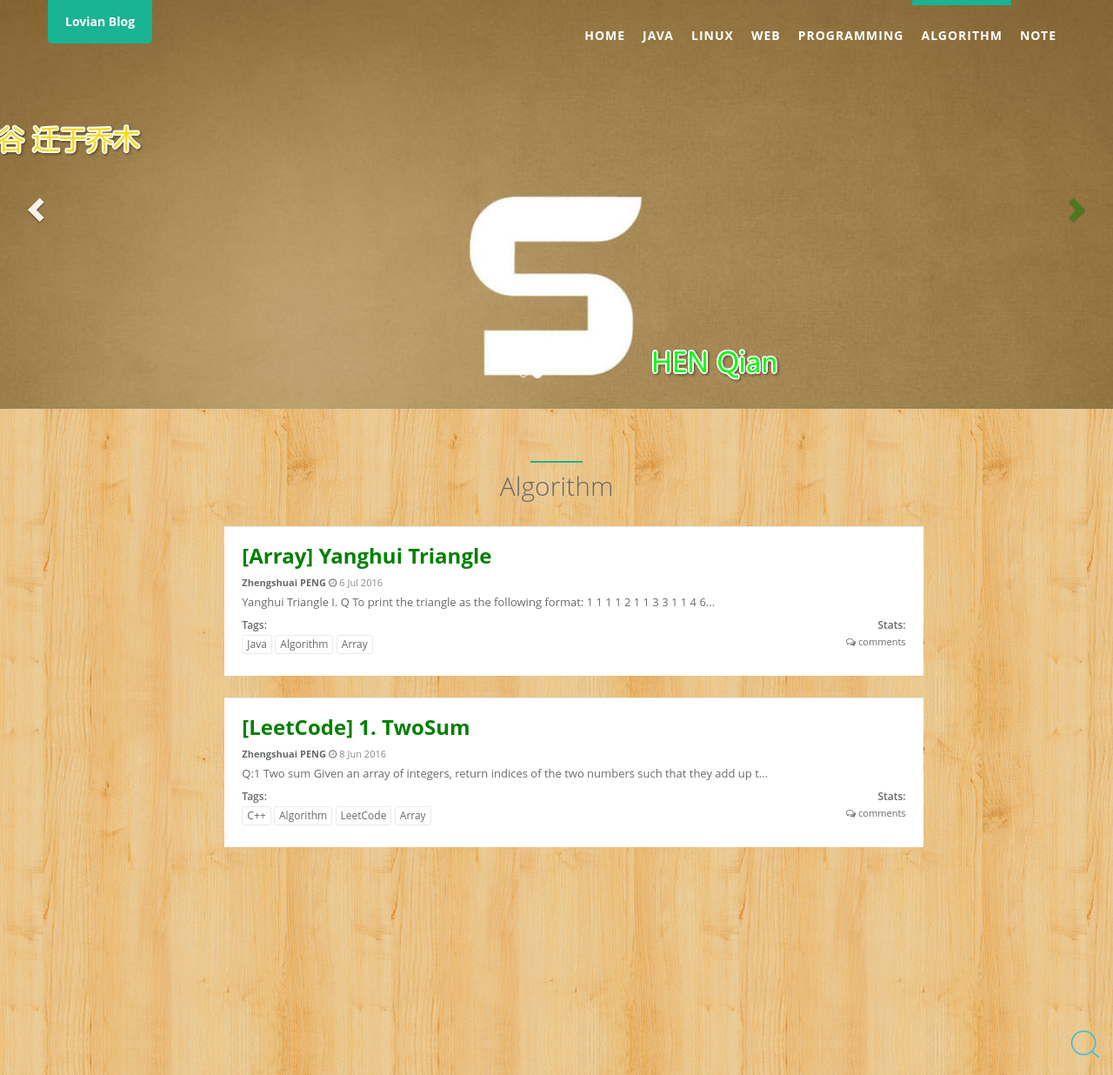
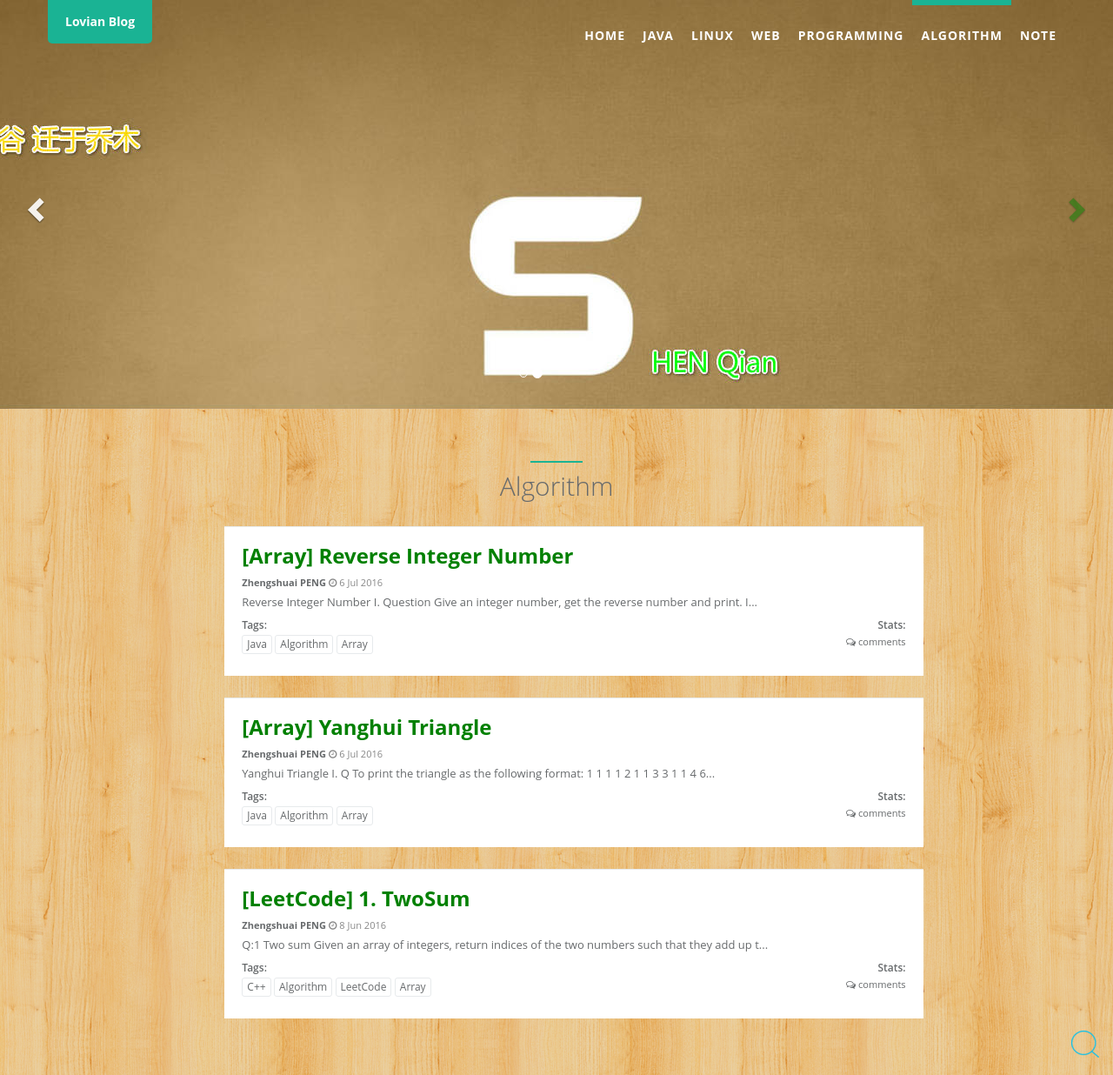
Before and after one commit to ZhengshuaiPENG/zhengshuaipeng.github.io, a Jekyll site: the page built from blog/algorithm.html, in a window 1280 px wide and 1236 px high. Shown: the whole window at 87% size. Built offline with Jekyll 4.4.1, drawn with Linux system fonts in a browser that asks for light colours; comment, search, counter and statistics services are not loaded; some of the changed lines change nothing that is shown.

Commit message:
reverse an integer

````diff
--- a/_posts/2016/07/2016-07-06-algo-Yanghui-triangle.md
+++ b/_posts/2016/07/2016-07-06-algo-Yanghui-triangle.md
@@ -38,7 +38,13 @@ So we could use two dimension array to store these value, and traverse this arra
 
 ```java
 package org.lovian.array;
-
+/**
+ * Yanghui Triangle
+ *
+ * @author PENG Zhengshuai
+ * @lovian.org
+ *
+ */
 public class Yanghui {
 	public static void main(String[] args) {
 		printTriangle(-1);
--- /dev/null
+++ b/_posts/2016/07/2016-07-06-algo-reverse-number.md
@@ -0,0 +1,67 @@
+---
+layout: post
+title:  "[Array] Reverse Integer Number"
+date:   2016-07-06
+desc: "Array, how to reverse a number"
+keywords: "reverse integer number, Array, Java, Algorithm"
+categories: [Algorithm]
+tags: [Java,Algorithm, Array]
+icon: fa-keyboard-o
+---
+
+# Reverse Integer Number
+
+## I. Question
+
+Give an integer number, get the reverse number and print.
+
+## II. Idea
+
+To reverse an integer, first, we need an array to store this integer number, and reverse the array. Then convert this array to an integer.
+
+The question is how to get the length of the number when create the array.
+
+## III. Code
+
+```java
+package org.lovian.array;
+/**
+ * Reverse number
+ *
+ * @author PENG Zhengshuai
+ * @lovian.org
+ *
+ */
+public class ReverseNumber {
+	public static void main(String[] args) {
+		Integer num = 123456789;
+		Integer result = reverseInt(num);
+		System.out.println(result);
+	}
+
+	public static int reverseInt(Integer number){
+		Integer result = 0;
+
+		// To get the length of number
+		int numCopy = number;
+		int count = 0;
+		while(numCopy > 0){
+			numCopy /= 10;
+			count++;
+		}
+
+		int[] arr = new int[count];
+		// Store the number into array reversely
+		for (int i = 0; i < arr.length; i++) {
+			arr[i] = number % 10;
+			number /= 10;
+		}
+
+		for (int j = 0; j < arr.length; j++) {
+			result = result + (int) (arr[j] * (Math.pow(10, (arr.length-j-1))));
+		}
+
+		return result;
+	}
+}
+```
````
